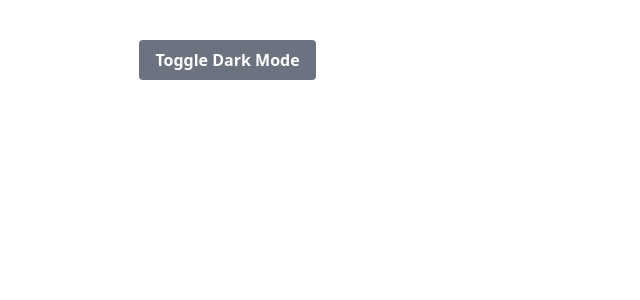
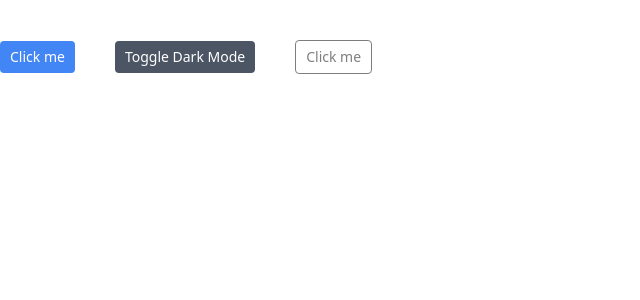
Before and after one commit to nishanthan-k/collabrize, a React (Vite) app in the folder frontend/: page / in a window 1280 px wide. Shown: the top 300 px of the page, without its empty margins (0-640 px from the left). Built offline with nearby package versions, Linux system fonts and the light colour scheme.

Commit message:
fix: button ui

```diff
--- a/frontend/src/App.tsx
+++ b/frontend/src/App.tsx
@@ -1,25 +1,16 @@
-import { useDispatch, useSelector } from "react-redux";
-import { AppDispatch, RootState } from "./app/store";
-import { addId } from "./features/user/user.actions";
-import { UserIdEnum } from "./lib/global/types/global.types";
 import useToggleTheme from "./lib/hooks/useToggleTheme.hook";
 import Button from "./ui/Button";
 
 function App() {
-  const userState = useSelector((state: RootState) => state.user);
-  const dispatch = useDispatch<AppDispatch>();
   const toggleTheme = useToggleTheme();
 
-console.log(userState);
-
 return (
-  <div className="w-screen h-screen bg-background space-x-10 space-y-10">
-    <Button content="Click me" variant="primary" />
-    <Button onClick={toggleTheme} variant="secondary" className="text-black dark:text-white">Toggle Dark Mode</Button>
-
-    <Button content="Add UserId" onClick={() => dispatch(addId({key: UserIdEnum.userId, value: 1}))}/>
-    <Button content="Add EmpId" onClick={() => dispatch(addId({key: UserIdEnum.empId, value: 1}))}/>
-    <Button content="Add OrgId" onClick={() => dispatch(addId({key: UserIdEnum.orgId, value: 1}))}/>
+  <div className="w-screen h-screen bg-background space-y-10 space-x-10">
+    <Button content="Click me" primary />
+    <Button onClick={toggleTheme} secondary>
+      Toggle Dark Mode
+    </Button>
+    <Button outlined content="Click me" disabled />
   </div>
 );
 }
--- a/frontend/src/index.css
+++ b/frontend/src/index.css
@@ -4,87 +4,9 @@
 
 @layer base {
   :root {
-    /* Background and foreground */
-    --background: #ffffff; /* White */
-    --foreground: #0d0d0d; /* Near-black */
-
-    /* Card and Popover colors */
-    --card: #ffffff; /* White */
-    --card-foreground: #0d0d0d; /* Near-black */
-    --popover: #ffffff; /* White */
-    --popover-foreground: #0d0d0d; /* Near-black */
-
-    /* Primary and Secondary */
-    --primary: #4a90e2; /* Neutral blue */
-    --primary-foreground: #f0f8ff; /* Alice Blue */
-
-    --secondary: #e3f2fd; /* Light blue */
-    --secondary-foreground: #1a1a1a; /* Dark gray */
-
-    /* Muted and Accent */
-    --muted: #f5f5f5; /* Very light gray */
-    --muted-foreground: #757575; /* Medium gray */
-    --accent: #e3f2fd; /* Light blue */
-    --accent-foreground: #1a1a1a; /* Dark gray */
-
-    /* Destructive (error/warning) */
-    --destructive: #e53935; /* Red */
-    --destructive-foreground: #ffffff; /* White */
-
-    /* Border and Input */
-    --border: #d3d3d3; /* Light gray */
-    --input: #d3d3d3; /* Light gray */
-
-    /* Ring (focus outline) */
-    --ring: #377bb5; /* Neutral blue */
-
-    /* Charts */
-    --chart-1: #e57373; /* Light red */
-    --chart-2: #64b5f6; /* Light blue */
-    --chart-3: #4db6ac; /* Teal */
-    --chart-4: #fff176; /* Yellow */
-    --chart-5: #aed581; /* Green */
-  }
-
-  .dark {
-    /* Background and foreground */
-    --background: #1e1e1e; /* Dark gray */
-    --foreground: #f5f5f5; /* Very light gray */
-
-    /* Card and Popover colors */
-    --card: #2a2a2a; /* Slightly lighter dark gray */
-    --card-foreground: #f5f5f5; /* Very light gray */
-    --popover: #2a2a2a; /* Slightly lighter dark gray */
-    --popover-foreground: #f5f5f5; /* Very light gray */
-
-    /* Primary and Secondary */
-    --primary: #4a90e2; /* Bright blue */
-    --primary-foreground: #1a1a1a; /* Dark gray */
-    --secondary: #2c3e50; /* Dark blue-gray */
-    --secondary-foreground: #f5f5f5; /* Very light gray */
-
-    /* Muted and Accent */
-    --muted: #3c3c3c; /* Medium dark gray */
-    --muted-foreground: #9e9e9e; /* Light gray */
-    --accent: #4a90e2; /* Bright blue */
-    --accent-foreground: #f5f5f5; /* Very light gray */
-
-    /* Destructive (error/warning) */
-    --destructive: #d32f2f; /* Dark red */
-    --destructive-foreground: #f5f5f5; /* Very light gray */
-
-    /* Border and Input */
-    --border: #424242; /* Dark gray */
-    --input: #424242; /* Dark gray */
-
-    /* Ring (focus outline) */
-    --ring: #4a90e2; /* Bright blue */
-
-    /* Charts */
-    --chart-1: #e57373; /* Light red */
-    --chart-2: #64b5f6; /* Light blue */
-    --chart-3: #4db6ac; /* Teal */
-    --chart-4: #fff176; /* Yellow */
-    --chart-5: #aed581; /* Green */
+    --primaryBtnBg: rgb(66, 133, 244);
+    --secondaryBtnBg: rgb(44, 62, 80);
+    --lightTextColor: rgb(30, 30, 30);
+    --darkTextColor: rgb(255, 255, 255);
   }
 }
--- a/frontend/src/ui/Button.tsx
+++ b/frontend/src/ui/Button.tsx
@@ -1,39 +1,60 @@
+/* eslint-disable @typescript-eslint/no-unused-vars */
 import React from 'react';
-import { primaryBtnBg } from './colors';
 
-type ButtonProps = {
+interface ButtonProps {
   content?: string;
   onClick?: () => void;
-  variant?: 'primary' | 'secondary' | 'danger';
+  primary?: boolean,
+  secondary?: boolean,
+  outlined?: boolean,
+  fluid?: boolean,
   disabled?: boolean;
   children?: React.ReactNode,
   className?: string,
 };
 
-console.log('primaryBtnBg on ui', primaryBtnBg)
+type ButtonVariants = "primary" | "secondary" | "outlined";
 
 const Button: React.FC<ButtonProps> = ({
   content,
   onClick,
-  variant = 'primary',
+  primary = false,
+  secondary = false,
+  outlined = false,
+  fluid = false,
   disabled = false,
   children,
   className = '',
 }) => {
-  const baseStyles = 'px-4 py-2 rounded font-semibold transition-colors duration-200';
+  const baseStyles = 'text-darkTextColor text-sm font-medium px-2.5 py-1.5 rounded transition-colors duration-200 hover:opacity-90';
+  const fluidStyles = `w-full`;
+  const disabledStyles = `cursor-not-allowed opacity-50 hover:opacity-50`;
+
+  const variant: ButtonVariants = outlined ? 'outlined' : secondary ? 'secondary' : 'primary';
   const variantStyles = {
-    primary: `bg-[${primaryBtnBg}] text-white hover:bg-blue-600`,
-    secondary: `bg-gray-500 text-white hover:bg-gray-600`,
-    danger: `bg-red-500 text-white hover:bg-red-600`,
-  };
+    primary: `bg-primaryBtnBg`,
+    secondary: `bg-secondaryBtnBg`,
+    outlined: `text-textColor border border-textColor`
+  }
+
+  function getFinalStyle(obj: Record<string, string>) {
+    return  Object.entries(obj)
+                 .filter(([key]) => key && (key === 'className' || eval(key)))
+                 .map(([_, style]) => style)
+                 .join(' ')
+  }
+  const styleObj = {
+    fluid: fluidStyles,
+    disabled: disabledStyles,
+    className: className
+  }
+  const buttonStyle = `${baseStyles} ${variantStyles[variant]} ${getFinalStyle(styleObj)}`;
 
   return (
     <button
       onClick={onClick}
       disabled={disabled}
-      className={`${baseStyles} ${variantStyles[variant]} ${
-        disabled ? 'cursor-not-allowed opacity-50' : ''
-      } ${className && className}`}
+      className={buttonStyle}
     >
       {children || content}
     </button>
--- a/frontend/src/ui/colors.ts
+++ b/frontend/src/ui/colors.ts
@@ -1,10 +1,14 @@
-const getFromConfig = (name: string) => {
-  // Access the CSS variable by name
+const getFromConfig = (name: string, fallback: string) => {
   const cssVar = getComputedStyle(document.documentElement).getPropertyValue(`--${name}`);
-  console.log('primaryBtnBg var', cssVar)
-  return cssVar.trim() || null;
+  console.log(name, cssVar)
+  return cssVar.trim() || fallback;
 };
 
-export const primaryBtnBg = getFromConfig('ring') || 'rgb(66, 133, 244)';
+// button
+export const primaryBtnBg = getFromConfig('primaryBtnBg', 'rgb(111,111,111)');
+export const secondaryBtnBg = getFromConfig('secondaryBtnBg', 'rgb(111,111,111)');
 
-console.log('primaryBtnBg', primaryBtnBg)
+// text color
+export const textColor = getFromConfig('textColor', 'rgb(111,111,111)');
+export const lightTextColor = getFromConfig('lightTextColor', 'rgb(111,111,111)');
+export const darkTextColor = getFromConfig('darkTextColor', 'rgb(111,111,111)');
--- a/frontend/tailwind.config.js
+++ b/frontend/tailwind.config.js
@@ -5,30 +5,11 @@ module.exports = {
       colors: {
         'background': 'var(--background)',
         'foreground': 'var(--foreground)',
-        'card': 'var(--card)',
-        'card-foreground': 'var(--card-foreground)',
-        'popover': 'var(--popover)',
-        'popover-foreground': 'var(--popover-foreground)',
-        'primary': 'var(--primary)',
-        'primary-foreground': 'var(--primary-foreground)',
-        'primary-hover': 'var(--primary-hover)',
-        'primaryBtn': 'rgb(66, 133, 244)',
-        'secondary': 'var(--secondary)',
-        'secondary-foreground': 'var(--secondary-foreground)',
-        'muted': 'var(--muted)',
-        'muted-foreground': 'var(--muted-foreground)',
-        'accent': 'var(--accent)',
-        'accent-foreground': 'var(--accent-foreground)',
-        'destructive': 'var(--destructive)',
-        'destructive-foreground': 'var(--destructive-foreground)',
-        'border': 'var(--border)',
-        'input': 'var(--input)',
-        'ring': 'var(--ring)',
-        'chart1': 'var(--chart-1)',
-        'chart2': 'var(--chart-2)',
-        'chart3': 'var(--chart-3)',
-        'chart4': 'var(--chart-4)',
-        'chart5': 'var(--chart-5)',
+        'textColor': 'var(--textColor)',
+        'darkTextColor': 'rgb(255,255,255)',
+        'primaryBtnBg': 'rgb(66, 133, 244)',
+        'secondaryBtnBg': 'rgb(44, 62, 80)', // need to fix this
+        'secondaryBtnBg': 'rgb(75, 85, 99)', // need to fix this
       },
     },
   },
@@ -37,57 +18,13 @@ module.exports = {
       addBase({
         ':root': {
           '--background': 'rgb(255, 255, 255)',
-          '--foreground': 'rgb(13, 13, 13)',
-          '--card': 'rgb(255, 255, 255)',
-          '--card-foreground': 'rgb(13, 13, 13)',
-          '--popover': 'rgb(255, 255, 255)',
-          '--popover-foreground': 'rgb(13, 13, 13)',
-          '--primary': 'rgb(20, 130, 212)',
-          '--primary-hover': 'rgb(20, 130, 212)',
-          '--primary-foreground': 'rgb(240, 248, 255)',
-          '--secondary': 'rgb(227, 242, 253)',
-          '--secondary-foreground': 'rgb(26, 26, 26)',
-          '--muted': 'rgb(245, 245, 245)',
-          '--muted-foreground': 'rgb(117, 117, 117)',
-          '--accent': 'rgb(227, 242, 253)',
-          '--accent-foreground': 'rgb(26, 26, 26)',
-          '--destructive': 'rgb(229, 57, 53)',
-          '--destructive-foreground': 'rgb(255, 255, 255)',
-          '--border': 'rgb(211, 211, 211)',
-          '--input': 'rgb(211, 211, 211)',
-          '--ring': 'rgb(55, 123, 181)',
-          '--chart-1': 'rgb(229, 115, 115)',
-          '--chart-2': 'rgb(100, 181, 246)',
-          '--chart-3': 'rgb(77, 182, 172)',
-          '--chart-4': 'rgb(255, 241, 118)',
-          '--chart-5': 'rgb(174, 213, 129)',
+          '--foreground': 'rgb(30, 30, 30)',
+          '--textColor': 'rgb(0,0,0)',
         },
         '.dark': {
           '--background': 'rgb(30, 30, 30)',
-          '--foreground': 'rgb(245, 245, 245)',
-          '--card': 'rgb(42, 42, 42)',
-          '--card-foreground': 'rgb(245, 245, 245)',
-          '--popover': 'rgb(42, 42, 42)',
-          '--popover-foreground': 'rgb(245, 245, 245)',
-          '--primary': 'rgb(55, 123, 181)',
-          '--primary-hover': 'rgb(74, 144, 226)',
-          '--primary-foreground': 'rgb(26, 26, 26)',
-          '--secondary': 'rgb(44, 62, 80)',
-          '--secondary-foreground': 'rgb(245, 245, 245)',
-          '--muted': 'rgb(60, 60, 60)',
-          '--muted-foreground': 'rgb(158, 158, 158)',
-          '--accent': 'rgb(74, 144, 226)',
-          '--accent-foreground': 'rgb(245, 245, 245)',
-          '--destructive': 'rgb(211, 47, 47)',
-          '--destructive-foreground': 'rgb(245, 245, 245)',
-          '--border': 'rgb(66, 66, 66)',
-          '--input': 'rgb(66, 66, 66)',
-          '--ring': 'rgb(74, 144, 226)',
-          '--chart-1': 'rgb(229, 115, 115)',
-          '--chart-2': 'rgb(100, 181, 246)',
-          '--chart-3': 'rgb(77, 182, 172)',
-          '--chart-4': 'rgb(255, 241, 118)',
-          '--chart-5': 'rgb(174, 213, 129)',
+          '--foreground': 'rgb(255, 255, 255)',
+          '--textColor': 'rgb(255, 255, 255)',
         },
       });
     }),
```
